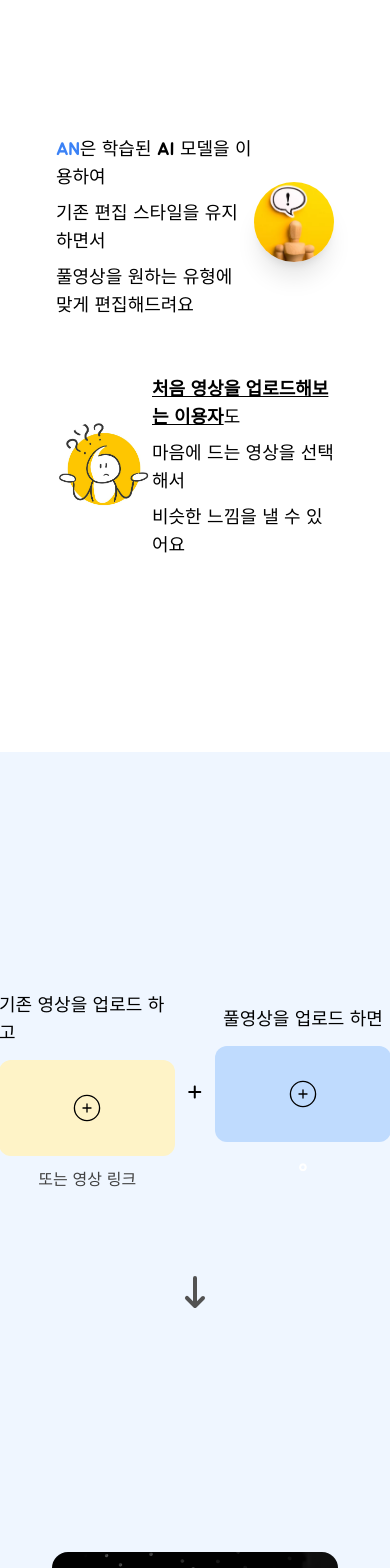
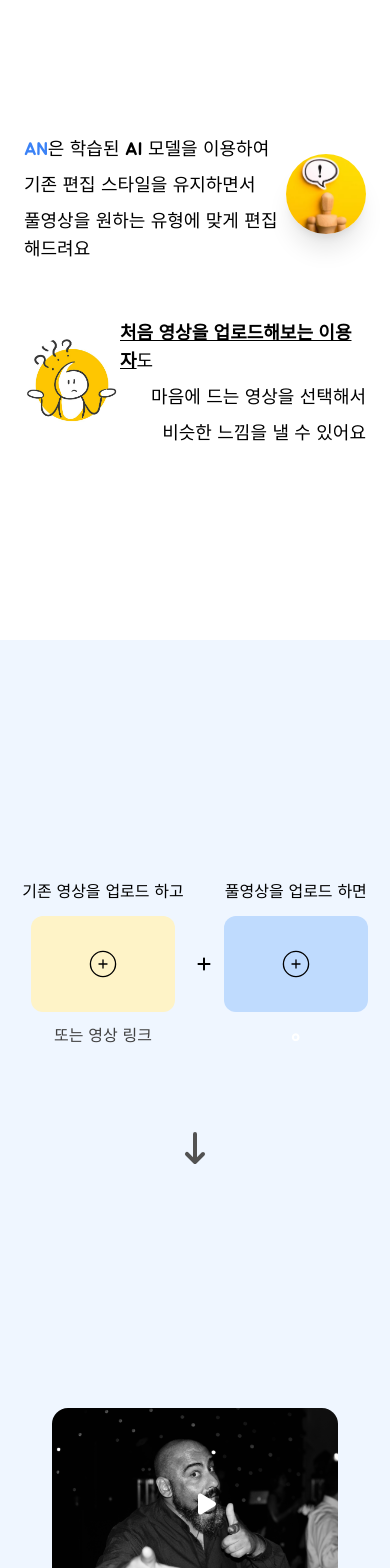
Before and after one commit to noaprost/an, a Next.js app: page / in a window 390 px wide. Shown: the part 800-2368 px from the top of the page. Built offline with nearby package versions, Linux system fonts and the light colour scheme.

Commit message:
feat: 모바일 디자인 수정

```diff
--- a/src/components/AdForm.tsx
+++ b/src/components/AdForm.tsx
@@ -24,7 +24,7 @@ export default function AdForm() {
     // 채널에 사용자를 추가
   };
   return (
-    <section className="mt-52 flex flex-col items-center lg:text-4xl md:text-3xl text-xl">
+    <section className="mt-52 flex flex-col items-center lg:text-4xl md:text-3xl text-lg">
       <div className="flex gap-3">
         <KakaoIcon />
         <p>플러스 친구를 추가하고 AN 출시 소식을 받아보세요</p>
--- a/src/components/ImageInfo1.tsx
+++ b/src/components/ImageInfo1.tsx
@@ -7,10 +7,10 @@ export default function ImageInfo1() {
     <section className="mt-48 flex flex-col items-center gap-20 lg:py-40 md:py-40 py-60 bg-blue-50">
       <div className="flex justify-center items-center lg:gap-20 md:gap-10 gap-3">
         <div className="flex flex-col items-center gap-3">
-          <p className="lg:text-3xl md:text-2xl text-lg">
+          <p className="lg:text-3xl md:text-2xl text-md">
             기존 영상을 업로드 하고
           </p>
-          <div className="lg:w-72 lg:h-48 md:w-60 md:h-36 w-44 h-24 rounded-xl flex justify-center items-center bg-amber-100">
+          <div className="lg:w-72 lg:h-48 md:w-60 md:h-36 w-36 h-24 rounded-xl flex justify-center items-center bg-amber-100">
             <PlusCircleIcon />
           </div>
           <p className="text-neutral-700 lg:text-2xl md:text-xl text-md">
@@ -19,10 +19,10 @@ export default function ImageInfo1() {
         </div>
         <PlusIcon />
         <div className="flex flex-col items-center gap-3">
-          <p className="lg:text-3xl md:text-2xl text-lg">
+          <p className="lg:text-3xl md:text-2xl text-md">
             풀영상을 업로드 하면
           </p>
-          <div className="lg:w-72 lg:h-48 md:w-60 md:h-36 w-44 h-24 rounded-xl flex justify-center items-center bg-blue-200">
+          <div className="lg:w-72 lg:h-48 md:w-60 md:h-36 w-36 h-24 rounded-xl flex justify-center items-center bg-blue-200">
             <PlusCircleIcon />
           </div>
           <p className="text-white">o</p>
--- a/src/components/LastInfo.tsx
+++ b/src/components/LastInfo.tsx
@@ -27,13 +27,17 @@ export default function LastInfo() {
     }
   };
   return (
-    <section className="lg:text-5xl md:text-5xl text-3xl flex flex-col items-center lg:py-72 md:py-72 py-80">
+    <section className="lg:text-5xl md:text-5xl text-2xl flex flex-col items-center lg:py-72 md:py-72 py-80">
       <div>
         <div className={`${scroll && "animate-fade-in-up"}`}>
           <p>이처럼 단 두 단계의 과정으로</p>
           <p className="mt-3 text-blue-500">누구나 쉽고, 빠르게</p>
         </div>
-        <p className={`lg:mt-24 md:mt:24 mt-16 ${scroll2 && "animate-fade-in-up"}`}>
+        <p
+          className={`lg:mt-24 md:mt:24 mt-16 ${
+            scroll2 && "animate-fade-in-up"
+          }`}
+        >
           전문 편집자가 없어도 <span className="text-blue-500">전문가</span>처럼
         </p>
       </div>
--- a/src/components/SubInfo.tsx
+++ b/src/components/SubInfo.tsx
@@ -28,7 +28,7 @@ export default function SubInfo() {
     }
   };
   return (
-    <section className="lg:mt-48 md:mt-48 mt-52 flex flex-col lg:gap-20 md:gap-16 gap-14 px-8">
+    <section className="lg:mt-48 md:mt-48 mt-52 flex flex-col lg:gap-20 md:gap-16 gap-14">
       <div
         className={`flex justify-between lg:px-44 md:px-16 px-6 items-center ${
           scroll && "animate-fade-in-up"
```
